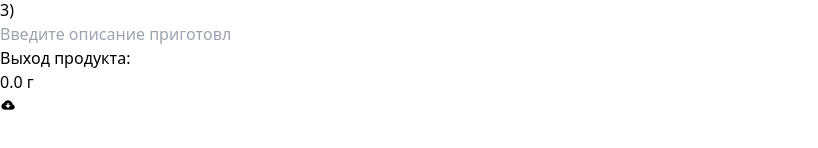
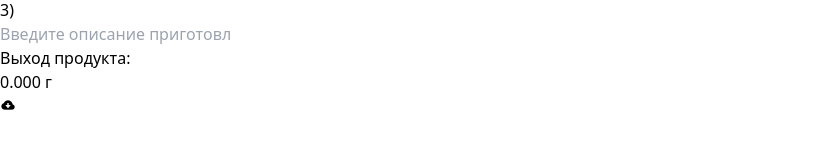
Before and after one commit to Fodi999/fodifood, a Vue app: page /graph in a window 1280 px wide. Shown: the part 416-564 px from the top of the page, without its empty margins (0-818 px from the left). Built offline with nearby package versions, Linux system fonts and the light colour scheme.

Commit message:
header fix

```diff
--- a/src/components/TechCards.vue
+++ b/src/components/TechCards.vue
@@ -97,7 +97,7 @@ export default {
   },
   computed: {
   totalProductOutput() {
-    return (Math.round((this.netto1 + this.netto2) * 10) / 10).toFixed(1);
+    return (Math.round((this.netto1 + this.netto2) * 1000) / 1000).toFixed(3);
   },
 },
   methods: {
```
